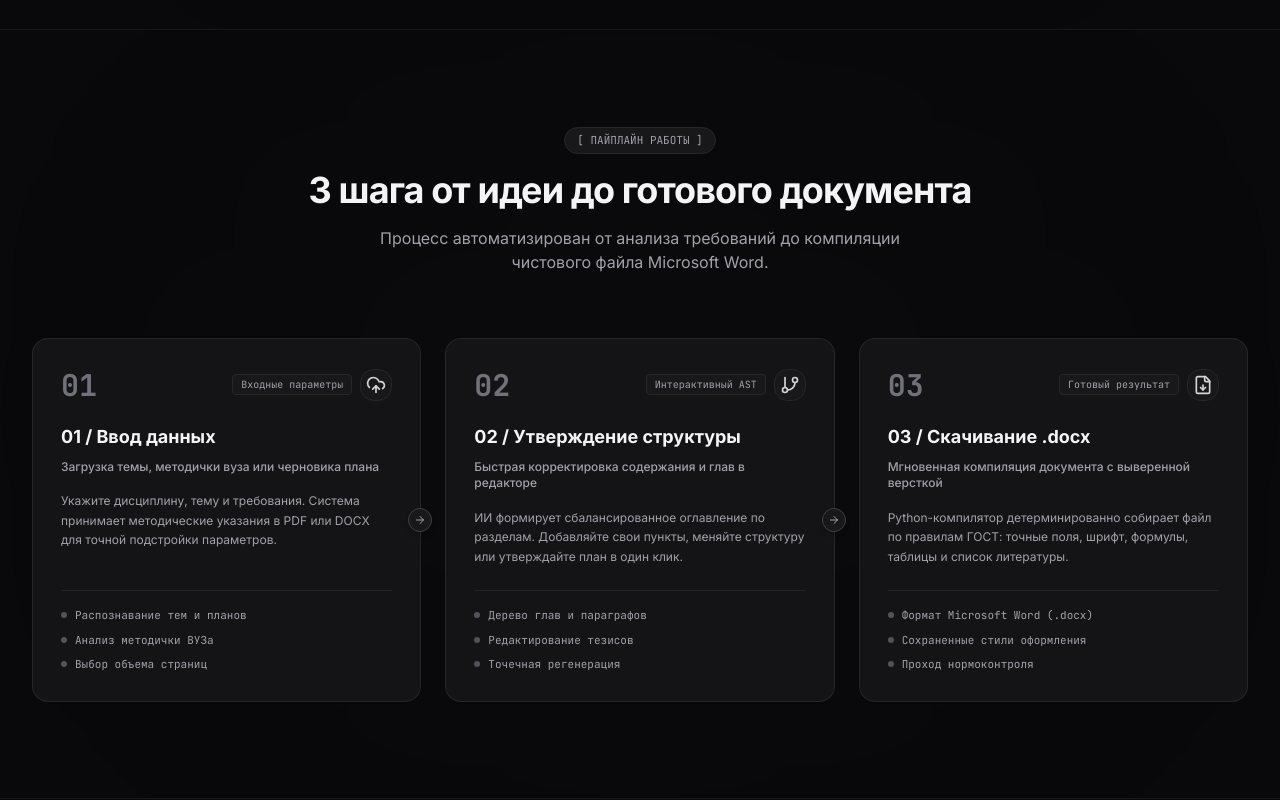
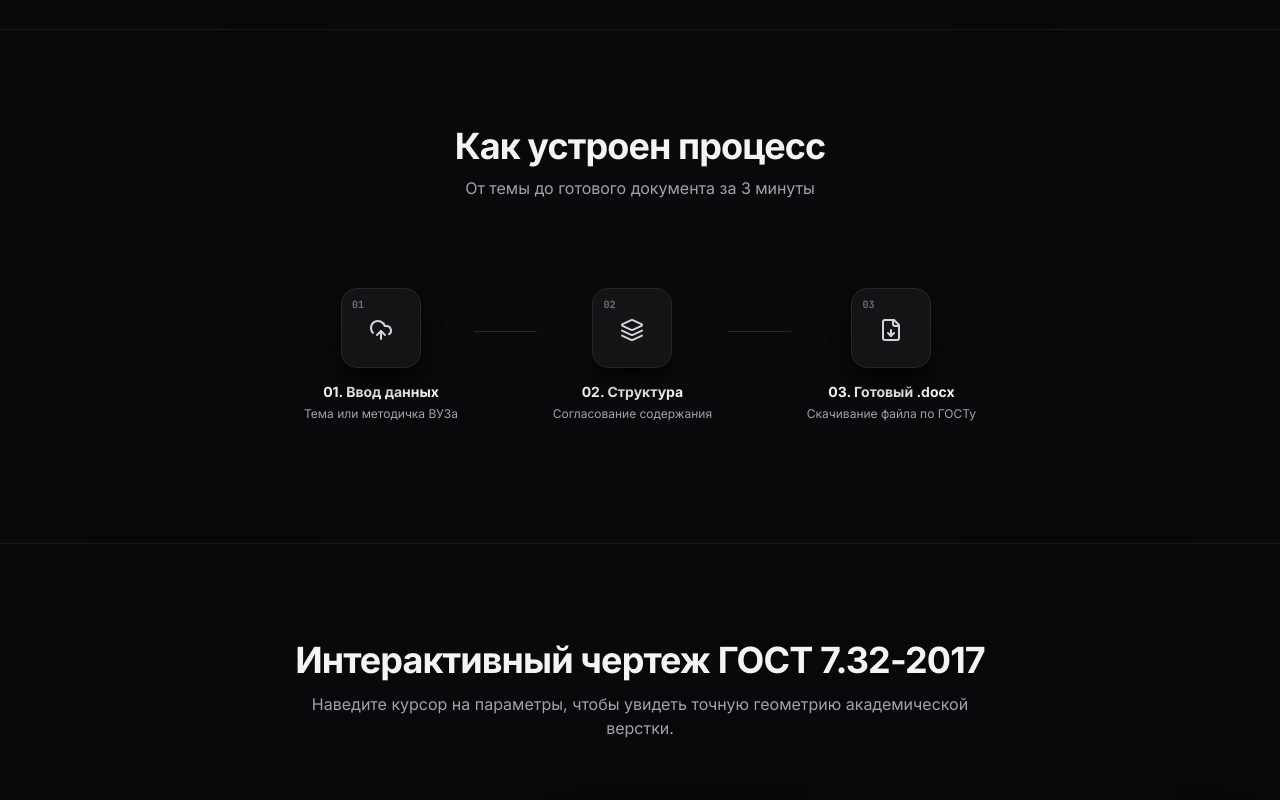
Before and after one commit to ivdmg/otchet-ai, a React (Vite) app in the folder frontend/: page / in a window 1280 px wide. Shown: the part 1120-1920 px from the top of the page. Built offline with nearby package versions, Linux system fonts and the light colour scheme; the HTML template or start-up script is replaced by a standard one.

Commit message:
redesign block pipeline

```diff
--- a/frontend/src/components/landing/FaqAccordionSection.tsx
+++ b/frontend/src/components/landing/FaqAccordionSection.tsx
@@ -56,11 +56,7 @@ export const FaqAccordionSection: React.FC = () => {
       <div className="max-w-4xl mx-auto px-4 sm:px-6 lg:px-8 relative z-10">
 
         {/* Section Header */}
-        <div className="text-center max-w-3xl mx-auto space-y-4 mb-16">
-          <div className="inline-flex items-center space-x-2 px-3 py-1 rounded-full bg-zinc-900 border border-zinc-800 text-[11px] font-mono text-zinc-400">
-            <span>[ АКАДЕМИЧЕСКИЕ ГАРАНТИИ & FAQ ]</span>
-          </div>
-
+        <div className="text-center max-w-3xl mx-auto space-y-3 mb-16">
           <h2 className="text-3xl sm:text-4xl font-extrabold text-zinc-100 tracking-tight">
             Часто задаваемые вопросы
           </h2>
--- a/frontend/src/components/landing/GostBlueprintSection.tsx
+++ b/frontend/src/components/landing/GostBlueprintSection.tsx
@@ -84,17 +84,13 @@ export const GostBlueprintSection: React.FC = () => {
       <div className="max-w-7xl mx-auto px-4 sm:px-6 lg:px-8 relative z-10">
 
         {/* Section Header */}
-        <div className="text-center max-w-3xl mx-auto space-y-4 mb-16">
-          <div className="inline-flex items-center space-x-2 px-3 py-1 rounded-full bg-zinc-900 border border-zinc-800 text-[11px] font-mono text-zinc-400">
-            <span>[ АНАТОМИЯ ИДЕАЛЬНОЙ СТРАНИЦЫ ]</span>
-          </div>
-
+        <div className="text-center max-w-3xl mx-auto space-y-3 mb-16">
           <h2 className="text-3xl sm:text-4xl font-extrabold text-zinc-100 tracking-tight">
             Интерактивный чертеж ГОСТ 7.32-2017
           </h2>
 
           <p className="text-sm sm:text-base text-zinc-400 leading-relaxed max-w-2xl mx-auto">
-            Наведите курсор на маркеры или параметры, чтобы увидеть точную геометрию академической верстки.
+            Наведите курсор на параметры, чтобы увидеть точную геометрию академической верстки.
           </p>
         </div>
 
--- a/frontend/src/components/landing/PipelineSection.tsx
+++ b/frontend/src/components/landing/PipelineSection.tsx
@@ -1,138 +1,124 @@
-import React from "react";
-import {
-  UploadCloud,
-  GitBranch,
-  Download,
-  ArrowRight,
-  CheckCircle2,
-  FileText,
-  Settings2,
-  FileDown
-} from "lucide-react";
+import React, { useRef } from "react";
+import { motion, useMotionValue, useSpring, useTransform, MotionValue } from "framer-motion";
+import { UploadCloud, Layers, FileDown } from "lucide-react";
 
-interface StepItem {
+interface StepData {
   number: string;
   title: string;
-  subtitle: string;
-  description: string;
-  badge: string;
+  desc: string;
   icon: React.ReactNode;
-  details: string[];
 }
 
-const STEPS: StepItem[] = [
+const STEPS: StepData[] = [
   {
     number: "01",
     title: "Ввод данных",
-    subtitle: "Загрузка темы, методички вуза или черновика плана",
-    description: "Укажите дисциплину, тему и требования. Система принимает методические указания в PDF или DOCX для точной подстройки параметров.",
-    badge: "Входные параметры",
-    icon: <UploadCloud className="w-5 h-5 text-zinc-300" />,
-    details: ["Распознавание тем и планов", "Анализ методички ВУЗа", "Выбор объема страниц"]
+    desc: "Тема или методичка ВУЗа",
+    icon: <UploadCloud className="w-6 h-6" />
   },
   {
     number: "02",
-    title: "Утверждение структуры",
-    subtitle: "Быстрая корректировка содержания и глав в редакторе",
-    description: "ИИ формирует сбалансированное оглавление по разделам. Добавляйте свои пункты, меняйте структуру или утверждайте план в один клик.",
-    badge: "Интерактивный AST",
-    icon: <GitBranch className="w-5 h-5 text-zinc-300" />,
-    details: ["Дерево глав и параграфов", "Редактирование тезисов", "Точечная регенерация"]
+    title: "Структура",
+    desc: "Согласование содержания",
+    icon: <Layers className="w-6 h-6" />
   },
   {
     number: "03",
-    title: "Скачивание .docx",
-    subtitle: "Мгновенная компиляция документа с выверенной версткой",
-    description: "Python-компилятор детерминированно собирает файл по правилам ГОСТ: точные поля, шрифт, формулы, таблицы и список литературы.",
-    badge: "Готовый результат",
-    icon: <FileDown className="w-5 h-5 text-zinc-300" />,
-    details: ["Формат Microsoft Word (.docx)", "Сохраненные стили оформления", "Проход нормоконтроля"]
+    title: "Готовый .docx",
+    desc: "Скачивание файла по ГОСТу",
+    icon: <FileDown className="w-6 h-6" />
   }
 ];
 
+const DockStepNode: React.FC<{
+  step: StepData;
+  mouseX: MotionValue<number>;
+}> = ({ step, mouseX }) => {
+  const ref = useRef<HTMLDivElement>(null);
+
+  // Measure distance from mouse position to center of this node
+  const distance = useTransform(mouseX, (val) => {
+    const bounds = ref.current?.getBoundingClientRect() ?? { x: 0, width: 0 };
+    return val - bounds.x - bounds.width / 2;
+  });
+
+  // macOS Dock magnification physics (smooth curve)
+  const scaleSync = useTransform(distance, [-160, 0, 160], [1, 1.2, 1]);
+  const scale = useSpring(scaleSync, { mass: 0.1, stiffness: 240, damping: 18 });
+
+  const ySync = useTransform(distance, [-160, 0, 160], [0, -12, 0]);
+  const y = useSpring(ySync, { mass: 0.1, stiffness: 240, damping: 18 });
+
+  return (
+    <div className="flex flex-col items-center text-center space-y-3.5 relative z-10 group">
+      {/* Magnifying Node Box */}
+      <motion.div
+        ref={ref}
+        style={{ scale, y }}
+        className="w-20 h-20 sm:w-22 sm:h-22 rounded-2xl bg-[#141417] border border-zinc-800 group-hover:border-zinc-500 transition-colors flex flex-col items-center justify-center shadow-xl shadow-black/60 relative cursor-pointer group-hover:shadow-glow-silver"
+      >
+        <span className="font-mono text-[10px] font-bold text-zinc-500 group-hover:text-zinc-300 transition-colors absolute top-2 left-2.5">
+          {step.number}
+        </span>
+        <div className="text-zinc-300 group-hover:text-white transition-colors mt-1">
+          {step.icon}
+        </div>
+      </motion.div>
+
+      {/* Step Title & Short Subtitle */}
+      <div className="space-y-1 max-w-[170px]">
+        <h3 className="text-sm font-bold text-zinc-100 group-hover:text-white transition-colors">
+          {step.number}. {step.title}
+        </h3>
+        <p className="text-xs text-zinc-400 leading-snug">
+          {step.desc}
+        </p>
+      </div>
+    </div>
+  );
+};
+
 export const PipelineSection: React.FC = () => {
+  const mouseX = useMotionValue(Infinity);
+
   return (
     <section id="how-it-works" className="py-24 relative overflow-hidden border-t border-zinc-900">
-      {/* Background radial gradient */}
-      <div className="absolute top-1/2 left-1/2 -translate-x-1/2 -translate-y-1/2 w-[700px] h-[350px] bg-zinc-800/10 blur-[150px] pointer-events-none rounded-full" />
+      {/* Background ambient lighting */}
+      <div className="absolute top-1/2 left-1/2 -translate-x-1/2 -translate-y-1/2 w-[600px] h-[300px] bg-zinc-800/10 blur-[160px] pointer-events-none rounded-full" />
 
-      <div className="max-w-7xl mx-auto px-4 sm:px-6 lg:px-8 relative z-10">
+      <div className="max-w-5xl mx-auto px-4 sm:px-6 lg:px-8 relative z-10">
 
-        {/* Section Header */}
-        <div className="text-center max-w-3xl mx-auto space-y-4 mb-16">
-          <div className="inline-flex items-center space-x-2 px-3 py-1 rounded-full bg-zinc-900 border border-zinc-800 text-[11px] font-mono text-zinc-400">
-            <span>[ ПАЙПЛАЙН РАБОТЫ ]</span>
-          </div>
-
+        {/* Section Header (Centered, Clean, No badge) */}
+        <div className="text-center max-w-xl mx-auto space-y-2.5 mb-16">
           <h2 className="text-3xl sm:text-4xl font-extrabold text-zinc-100 tracking-tight">
-            3 шага от идеи до готового документа
+            Как устроен процесс
           </h2>
-
-          <p className="text-sm sm:text-base text-zinc-400 leading-relaxed max-w-xl mx-auto">
-            Процесс автоматизирован от анализа требований до компиляции чистового файла Microsoft Word.
+          <p className="text-sm sm:text-base text-zinc-400 leading-relaxed">
+            От темы до готового документа за 3 минуты
           </p>
         </div>
 
-        {/* 3-Step Horizontal Cards Grid with subtle connection lines */}
-        <div className="grid grid-cols-1 md:grid-cols-3 gap-6 relative">
+        {/* macOS Dock Style Magnifying Pipeline Container (Centered) */}
+        <div
+          onMouseMove={(e) => mouseX.set(e.clientX)}
+          onMouseLeave={() => mouseX.set(Infinity)}
+          className="relative flex flex-col md:flex-row items-center justify-between gap-8 md:gap-0 max-w-2xl mx-auto py-6"
+        >
 
-          {STEPS.map((step, index) => (
-            <div
-              key={step.number}
-              className="dark-surface dark-surface-hover rounded-2xl p-6 sm:p-7 flex flex-col justify-between relative group"
-            >
-              {/* Top Row: Monospace Step Number & Badge */}
-              <div>
-                <div className="flex items-center justify-between mb-5">
-                  <span className="font-mono text-2xl sm:text-3xl font-bold text-zinc-500 group-hover:text-zinc-200 transition-colors">
-                    {step.number}
-                  </span>
+          {/* Node 01 */}
+          <DockStepNode step={STEPS[0]} mouseX={mouseX} />
 
-                  <div className="flex items-center space-x-2">
-                    <span className="text-[10px] font-mono text-zinc-400 px-2 py-0.5 rounded bg-zinc-900 border border-zinc-800">
-                      {step.badge}
-                    </span>
-                    <div className="w-8 h-8 rounded-lg bg-zinc-900 border border-zinc-800 flex items-center justify-center text-zinc-400 group-hover:text-zinc-100 group-hover:border-zinc-700 transition-all">
-                      {step.icon}
-                    </div>
-                  </div>
-                </div>
+          {/* Simple Connecting Line 1 (Desktop) */}
+          <div className="hidden md:block flex-1 h-[1px] bg-zinc-800 mx-4 -translate-y-6" />
 
-                {/* Step Title & Subtitle */}
-                <div className="space-y-2 mb-4">
-                  <h3 className="text-lg font-bold text-zinc-100 group-hover:text-white transition-colors">
-                    {step.number} / {step.title}
-                  </h3>
-                  <p className="text-xs font-medium text-zinc-400 leading-snug">
-                    {step.subtitle}
-                  </p>
-                </div>
+          {/* Node 02 */}
+          <DockStepNode step={STEPS[1]} mouseX={mouseX} />
 
-                {/* Description */}
-                <p className="text-xs text-zinc-400 leading-relaxed mb-6 font-normal">
-                  {step.description}
-                </p>
-              </div>
+          {/* Simple Connecting Line 2 (Desktop) */}
+          <div className="hidden md:block flex-1 h-[1px] bg-zinc-800 mx-4 -translate-y-6" />
 
-              {/* Step Details Bullet List */}
-              <div className="pt-4 border-t border-zinc-800/80 space-y-2">
-                {step.details.map((detail, idx) => (
-                  <div key={idx} className="flex items-center space-x-2 text-[11px] font-mono text-zinc-400">
-                    <span className="w-1.5 h-1.5 rounded-full bg-zinc-600 group-hover:bg-zinc-300 transition-colors shrink-0" />
-                    <span>{detail}</span>
-                  </div>
-                ))}
-              </div>
-
-              {/* Connecting line badge between steps (for desktop) */}
-              {index < STEPS.length - 1 && (
-                <div className="hidden lg:flex absolute -right-3 top-1/2 -translate-y-1/2 z-20 w-6 h-6 rounded-full bg-zinc-900 border border-zinc-700 items-center justify-center text-zinc-400 shadow-md pointer-events-none">
-                  <ArrowRight className="w-3 h-3" />
-                </div>
-              )}
-
-            </div>
-          ))}
+          {/* Node 03 */}
+          <DockStepNode step={STEPS[2]} mouseX={mouseX} />
 
         </div>
 
--- a/frontend/src/components/landing/PricingCardsSection.tsx
+++ b/frontend/src/components/landing/PricingCardsSection.tsx
@@ -99,11 +99,7 @@ export const PricingCardsSection: React.FC<PricingCardsSectionProps> = ({
       <div className="max-w-7xl mx-auto px-4 sm:px-6 lg:px-8 relative z-10">
 
         {/* Section Header */}
-        <div className="text-center max-w-3xl mx-auto space-y-4 mb-16">
-          <div className="inline-flex items-center space-x-2 px-3 py-1 rounded-full bg-zinc-900 border border-zinc-800 text-[11px] font-mono text-zinc-400">
-            <span>[ ПРОЗРАЧНЫЕ ТАРИФЫ ]</span>
-          </div>
-
+        <div className="text-center max-w-3xl mx-auto space-y-3 mb-16">
           <h2 className="text-3xl sm:text-4xl font-extrabold text-zinc-100 tracking-tight">
             Честная стоимость без скрытых подписок
           </h2>
```
